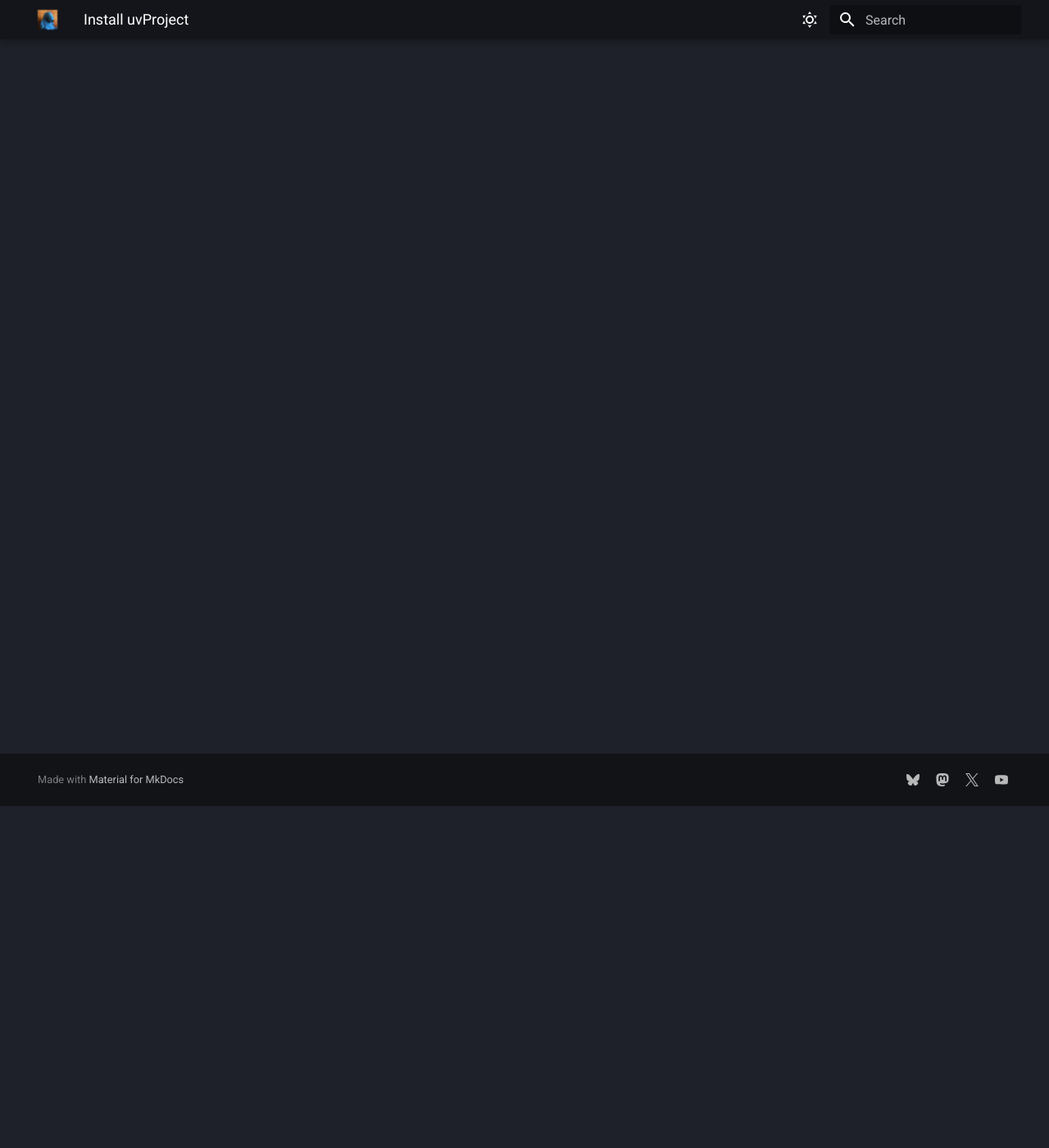
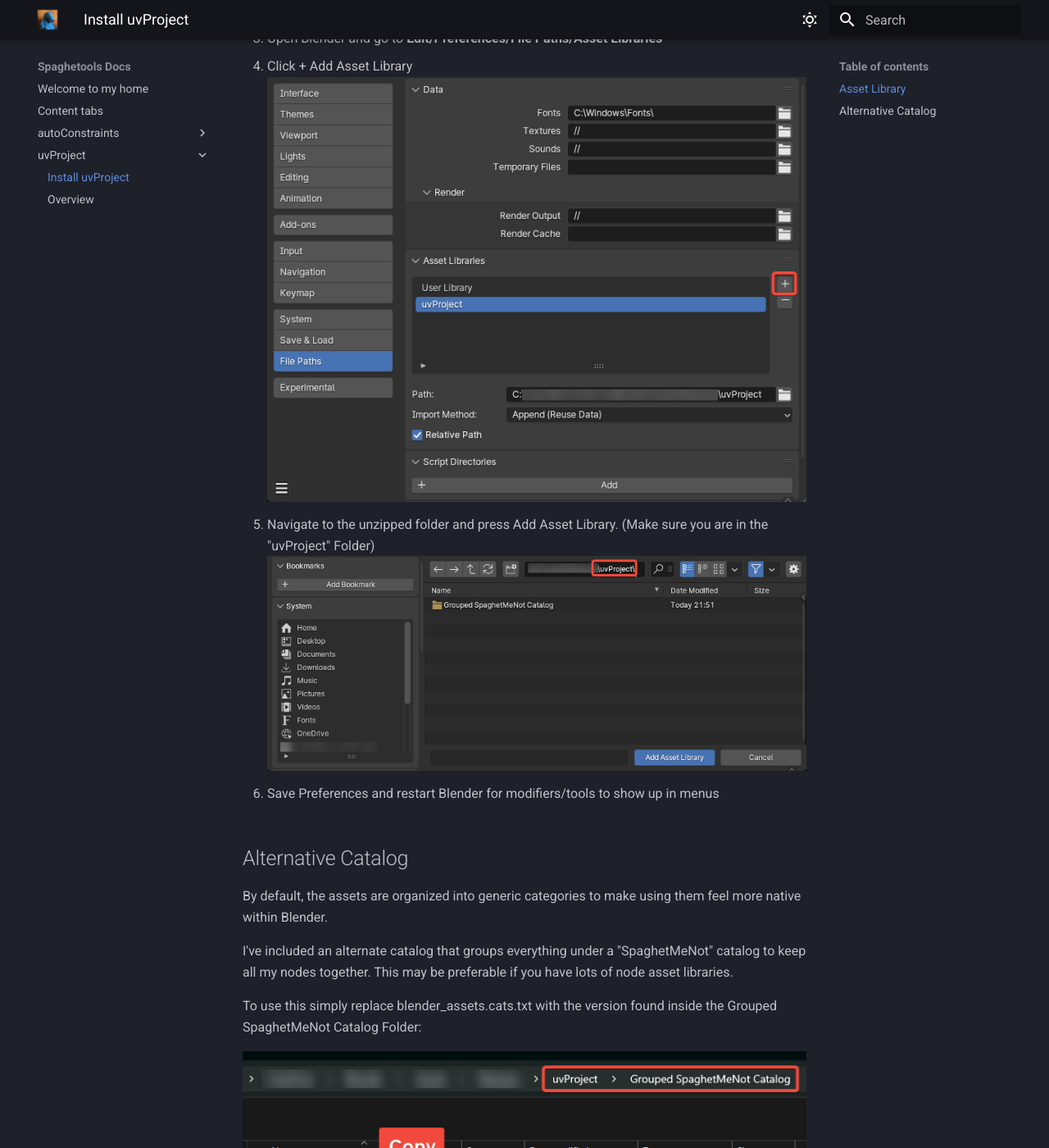
Before and after one commit to SpaghetMeNot/Documentation-Home, an MkDocs documentation site: the page built from docs/uvProject/install.md, in a window 1280 px wide and 1400 px high, scrolled down 417 px. Shown: the whole window at 82% size. Built offline with MkDocs 1.6.1 and Material for MkDocs 9.7.7, drawn with Linux system fonts in a browser that asks for light colours; some web fonts are replaced; some of the changed text lies outside the part shown.

Commit message:
Porting more documentaion across

```diff
--- a/docs/uvProject/install.md
+++ b/docs/uvProject/install.md
@@ -1 +1,29 @@
 # Install uvProject
+!!! note "RECOMMENDED BLENDER 4.1+ REQUIRES BLENDER 4.0+"
+
+## Asset Library
+uvProject is installed as an asset library. (The implementation is 100% Geometry Nodes)
+
+
+1. Download latest .zip file for the appropriate Blender version. (e.g. for Blender 4.1 use "4_1_xxxx.zip")
+
+2. Unzip/extract folder to your desired location
+
+3. Open Blender and go to **Edit/Preferences/File Paths/Asset Libraries**
+
+4. Click + Add Asset Library
+    ![install1](assets/install1.webp)
+
+5. Navigate to the unzipped folder and press Add Asset Library. (Make sure you are in the "uvProject" Folder)
+    ![install2](assets/install2.webp)
+
+6. Save Preferences and restart Blender for modifiers/tools to show up in menus
+
+## Alternative Catalog
+By default, the assets are organized into generic categories to make using them feel more native within Blender.
+
+I've included an alternate catalog that groups everything under a "SpaghetMeNot" catalog to keep all my nodes together. This may be preferable if you have lots of node asset libraries.
+
+To use this simply replace blender_assets.cats.txt with the version found inside the Grouped SpaghetMeNot Catalog Folder:
+
+![catalog1](assets/catalog1.webp)
--- a/mkdocs.yml
+++ b/mkdocs.yml
@@ -7,8 +7,8 @@
     code: Red Hat Mono
   logo: assets\profile.png
   favicon: assets\profile.png
-  # features:
-  #   - navigation.footer
+  features:
+    - navigation.tracking
   palette:
   # Dark Mode
     - scheme: slate
```
Also changed, not shown: docs/autoConstraints/hotkeys.md (+2 -0 lines), docs/autoConstraints/using_autoConstraints.md (+8 -7 lines), docs/autoConstraints/assets/Options_Cheatsheet_1_2.webp (added), docs/autoConstraints/assets/ac_on.png (renamed from docs/assets/ac_on.png), docs/autoConstraints/assets/manual_keymap.webp (added), docs/uvProject/assets/catalog1.webp (added), docs/uvProject/assets/catalog2.webp (added), docs/uvProject/assets/install1.webp (added), docs/uvProject/assets/install2.webp (added).
